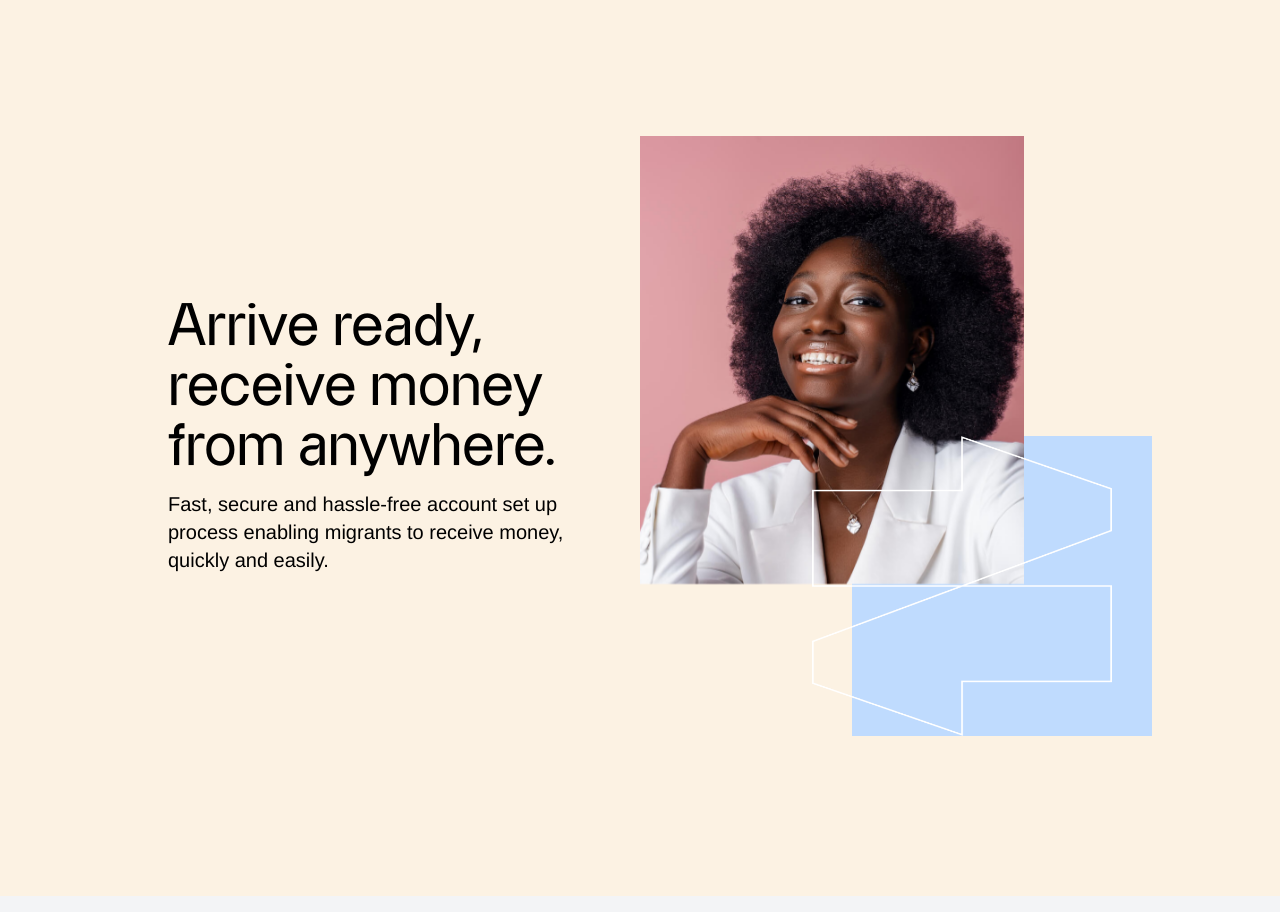
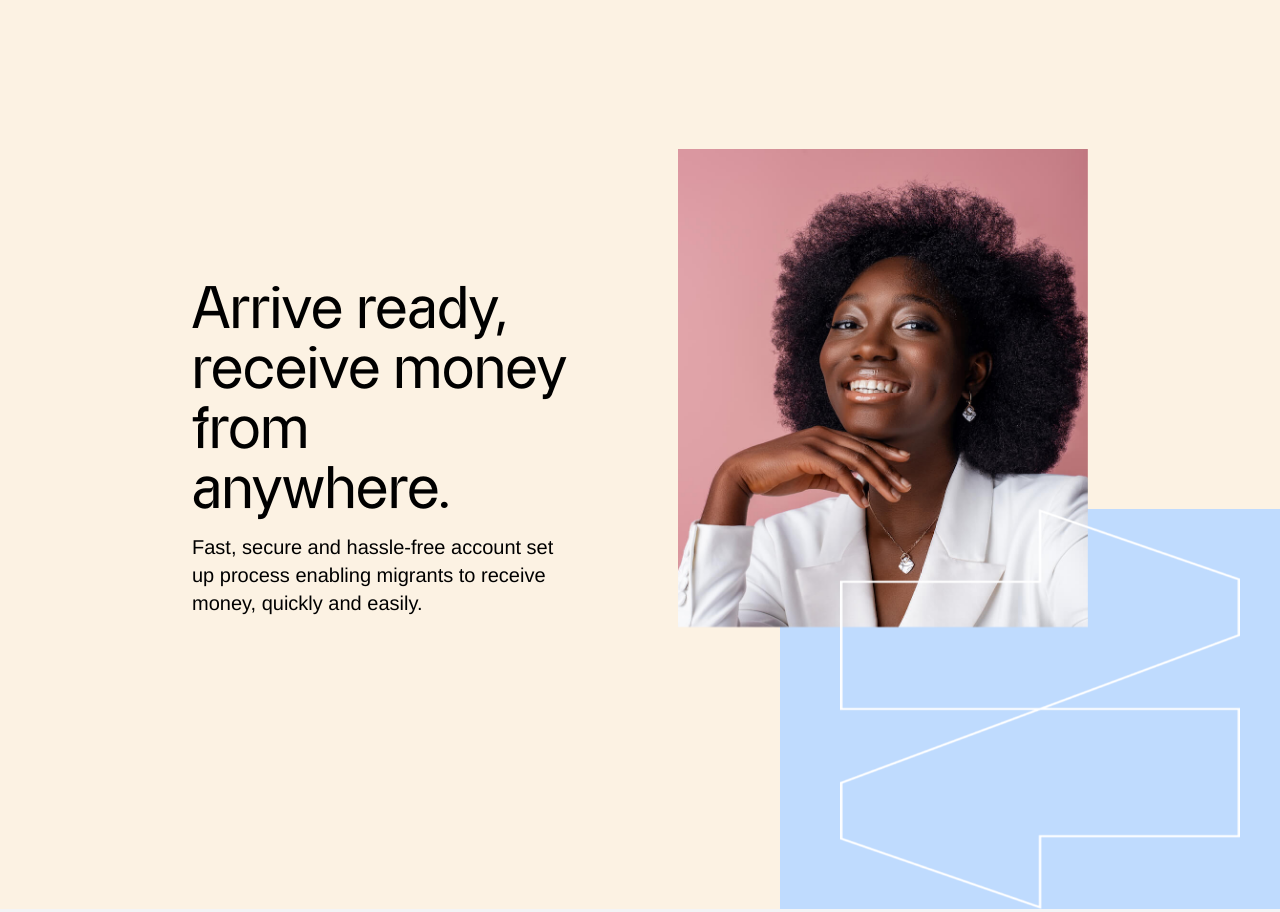
Before and after one commit to zeelz/clustter-landing, a plain HTML site: page index.html in a window 1280 px wide. Shown: the part 1200-2112 px from the top of the page. Drawn offline with nearby package versions, Linux system fonts and the light colour scheme.

Commit message:
Cropped hero images further, normal, bold font, design element

```diff
--- a/index.html
+++ b/index.html
@@ -87,10 +87,10 @@
           </div>
         </header>
 
-        <div class="relative isolate">
+        <div class="relative isolate mb-8">
           <div class="mt-20">
             <div class="text-center">
-              <h1 class="animate__animated heading text-6xl text-center tracking-tight text-gray-900 sm:text-8xl">From day zero, <br> to day citizenship</h1>
+              <h1 class="animate__animated heading text-6xl text-center tracking-tight text-gray-900 sm:text-8xl" style="line-height: 0.9;">From day zero, <br> to day citizenship</h1>
               <div class="md:mx-[20%]">
                 <p class="text-2xl leading-8 text-gray-600">Making your migrant experience more memorable.</p>
               </div>
@@ -137,28 +137,30 @@
           data-te-carousel-item>
           <a href="#" class="absolute bg-clustterBlue text-xs font-semibold leading-6 text-clustterTorquoise px-5 py-4 rounded-md uppercase" style="left: calc(50% - 85px); bottom: 10%;">Join the waitlist <span aria-hidden="true">&rarr;</span>
           </a>
-          <img src="images/pexels-oleksandr-pidvalnyi-1008155.jpg" class="block w-full rounded-lg" alt="Traveler" />
+          <img src="images/pexels-oleksandr-pidvalnyi-1008155.png" class="block w-full rounded-lg" alt="Traveler" />
         </div>
       </div>
     </div>
 
-    <section class="bg-clustterMilk py-40">
-      <div class="md:w-4/5 mx-auto px-10 md:px-0 md:flex">
-        <div class="md:w-[50%] flex flex-col justify-center px-10">
+    <section class="bg-clustterMilk py-40 relative">
+      <div class="md:w-4/5 mx-auto px-10 md:px-0 md:flex justify-between">
+        <div class="md:w-[50%] flex flex-col justify-center px-16">
           <h2 class="animate__animated heading text-left text-6xl">Arrive ready, <br>
             receive money from anywhere.</h2>
             <p class="text-xl pt-3">Fast, secure and hassle-free account set up process enabling migrants to receive money, quickly and easily.</p>
         </div>
 
-        <div class="md:w-[50%] relative h-[600px] z-40">
-          <div class="smiling-woman w-3/4 h-full animate__animated"></div>
+        <div class="md:w-2/5 relative h-[600px] z-40 mr-16">
+          <div class="smiling-woman h-full animate__animated"></div>
 
-          <img src="images/wired-logo.png" class="w-[300px] h-[300px] absolute z-40 mr-10" style="right: 0%; bottom: 0%;">
 
-          <div class="w-[300px] h-[300px] bg-blue-200 absolute" style="bottom: 0; right:0; z-index: -1;"></div>
 
         </div>
       </div>
+
+      <img src="images/wired-logo.png" class="w-[400px] h-[400px] absolute z-40 mr-10" style="right: 0%; bottom: 0%;">
+      <div class="w-[500px] h-[400px] bg-blue-200 absolute" style="bottom: 0; right:0;"></div>
+
     </section>
 
 
--- a/styles/fonts.css
+++ b/styles/fonts.css
@@ -4,7 +4,15 @@
   font-weight: normal;
 }
 
-h1, h2 {
+@font-face {
   font-family: 'Almarena';
-  /* font-weight: lighter; */
+  src: url('../fonts/AlmarenaDisplayBold.otf') format('opentype');
+  font-weight: bold;
 }
+
+h1,h2 {
+  font-family: 'Almarena';
+}
+
+h1 {font-weight: normal;}
+h2 {font-weight: bold;}
```
Also changed, not shown: images/pexels-oleksandr-pidvalnyi-1008155.jpg (deleted), 3 other files.
